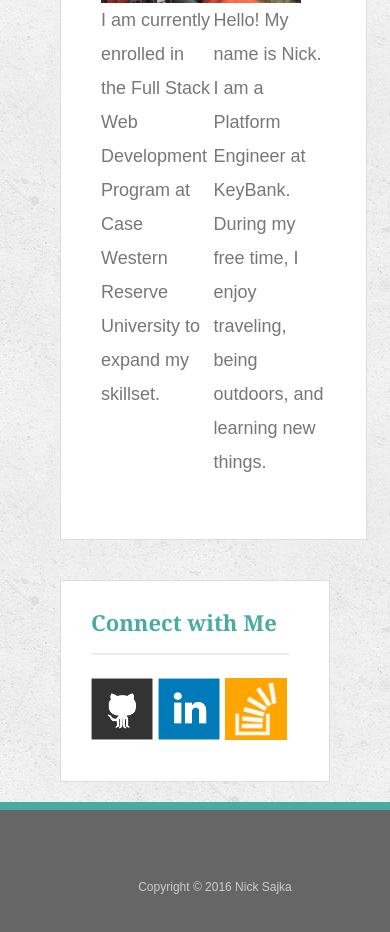
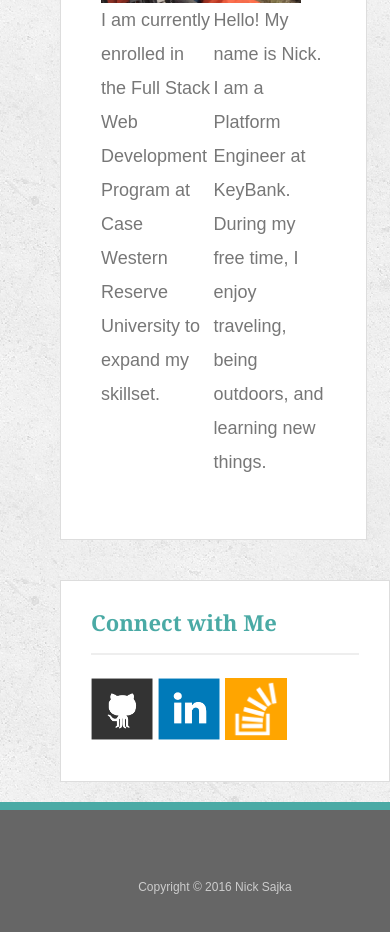
Before and after one commit to sajkani/Responsive-Portfolio, a plain HTML site: page index.html in a window 390 px wide. Shown: the part 557-1489 px from the top of the page. Drawn offline with Linux system fonts and the light colour scheme.

Commit message:
line 301 in style.css

```diff
--- a/assets/css/style.css
+++ b/assets/css/style.css
@@ -293,12 +293,14 @@ body {
   p {
     width: 50%;
   }
-
+h2 {
+  width: auto;
+}
 .sidebar {
   float: left;
-  width: 100%;
+  max-width: 650px;
   margin: 20px;
-  padding-right: 40px;
+
 }
 
 footer {
```
